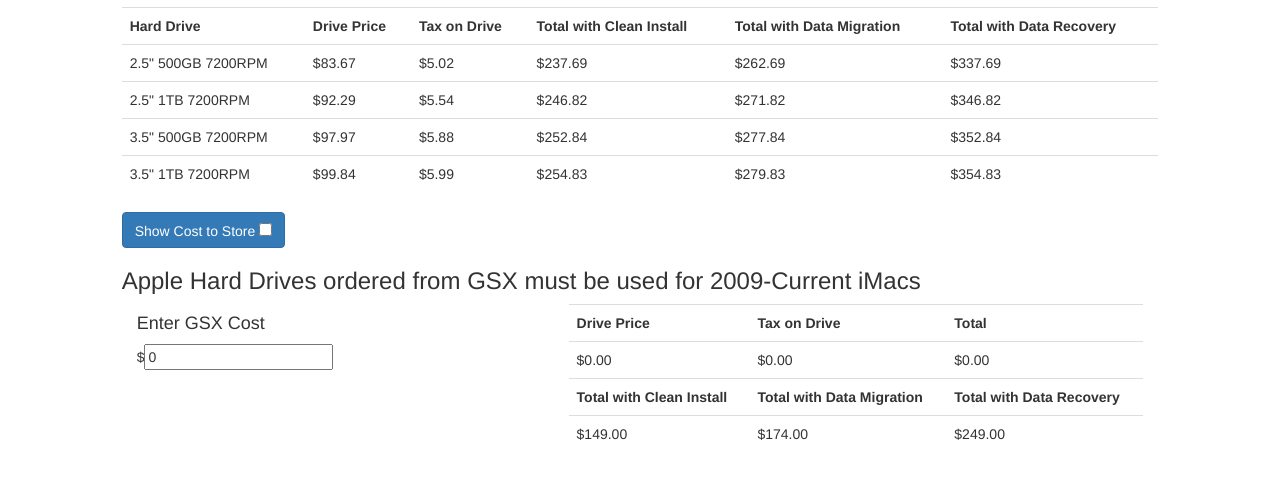
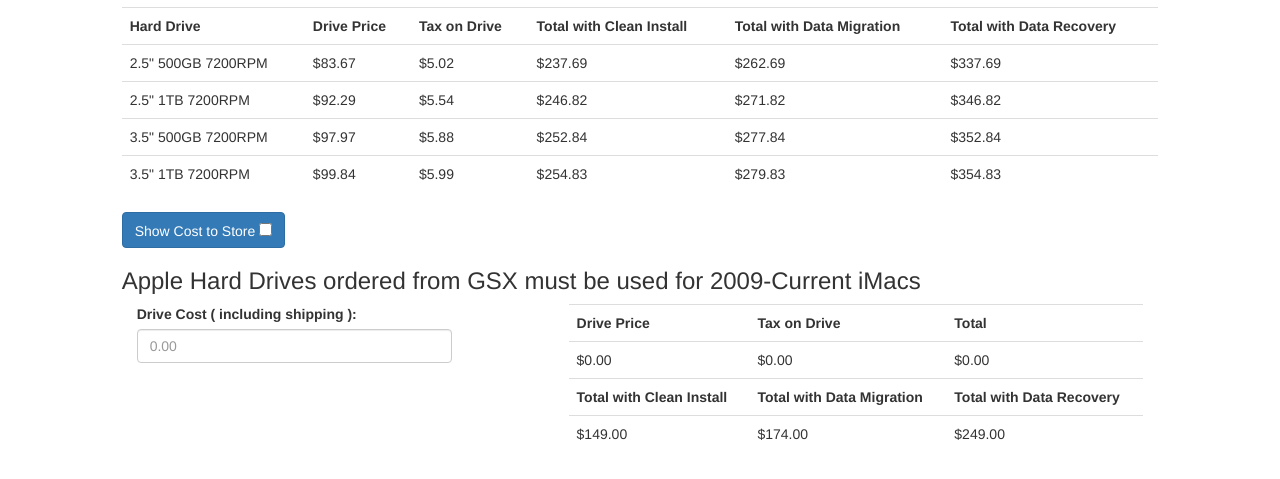
Before and after one commit to stephenweigel/repair-calculator, a plain HTML site: page builds/development/index.html in a window 1280 px wide. Both pictures are taken after a click on the link "Hard Drives". Shown: the part 181-660 px from the top of the page. Drawn offline with Linux system fonts and the light colour scheme; files whose address does not match are found by name.

Commit message:
Restyle GSX drive input

```diff
--- a/builds/development/js/hddcontroller.js
+++ b/builds/development/js/hddcontroller.js
@@ -1,5 +1,5 @@
 myApp.controller('HardDrivesController', ['$scope', '$http', function($scope, $http){
-	$scope.gsxCost = 0;
+	$scope.gsxCost = "";
 
 	$http.get('../data/hdds.json').success(function(data){
 		$scope.hdds = data;
--- a/builds/development/views/harddrives.html
+++ b/builds/development/views/harddrives.html
@@ -34,8 +34,10 @@
 
 
 <div class="col-md-4">
-	<h4>Enter GSX Cost</h4>
-	$<input type="number" ng-model="gsxCost" placeholder="$0.00" />
+	<div class="form-group">
+		<label for="gsxCost">Drive Cost ( including shipping ):</label>
+			<input type="number" name="gsxCost" class="form-control" min="0.00" step="0.01" ng-model="gsxCost" placeholder="0.00" />
+	</div>
 </div>
 
 <div class="col-md-7 col-md-offset-1">
```
